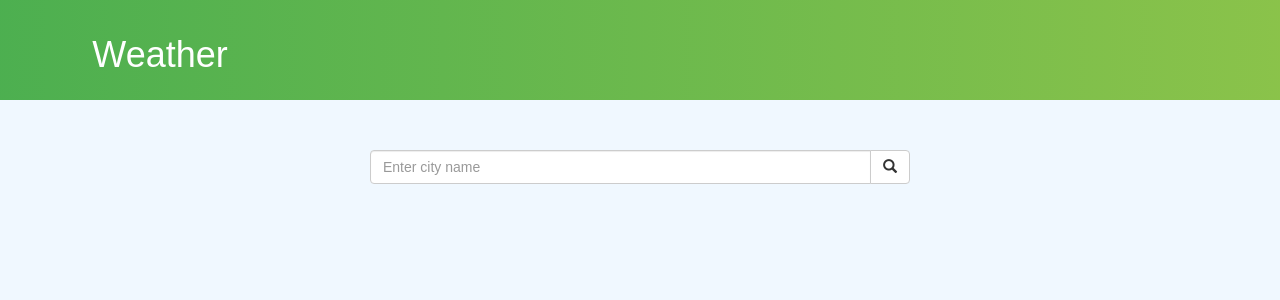
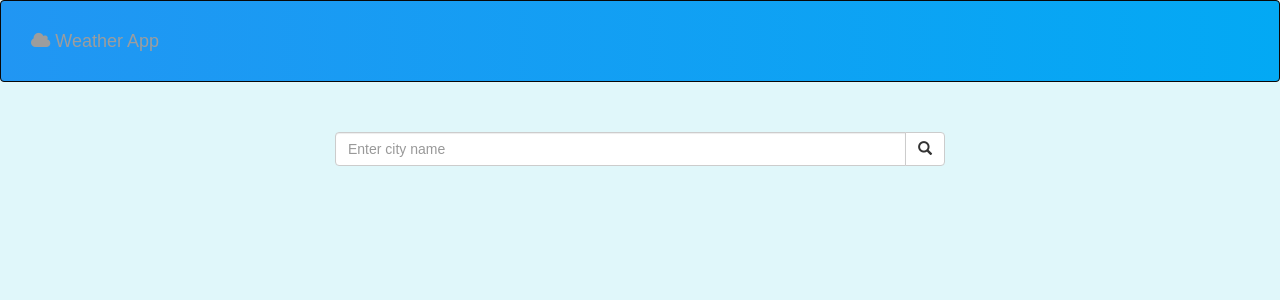
Before and after one commit to MhmdSaadi/weather_app, a Django app: page / in a window 1280 px wide. Shown: the top 300 px of the page. Run offline with Django 5.2, Linux system fonts and the light colour scheme; some libraries are stand-ins or nearby versions.

Commit message:
css style

```diff
--- a/templates/main/index.html
+++ b/templates/main/index.html
@@ -1,57 +1,64 @@
-
 <!DOCTYPE html>
 <html lang="en" dir="ltr">
-
   <head>
     <meta charset="utf-8">
     <title>Weather App</title>
     <!-- Latest compiled and minified CSS -->
     <link rel="stylesheet" href="https://maxcdn.bootstrapcdn.com/bootstrap/3.4.0/css/bootstrap.min.css">
-
     <!-- jQuery library -->
     <script src="https://ajax.googleapis.com/ajax/libs/jquery/3.4.1/jquery.min.js"></script>
-
     <!-- Latest compiled JavaScript -->
     <script src="https://maxcdn.bootstrapcdn.com/bootstrap/3.4.0/js/bootstrap.min.js"></script>
-
+    <!-- Bootstrap Icons -->
+    <link rel="stylesheet" href="https://cdnjs.cloudflare.com/ajax/libs/font-awesome/4.7.0/css/font-awesome.min.css">
     <!-- Custom CSS -->
     <style>
       body {
-      background-color: #f0f8ff;
+        background-color: #e0f7fa;
         font-family: 'Arial', sans-serif;
       }
+
       nav {
-      background: linear-gradient(to right, #4CAF50, #8BC34A);
+        background: linear-gradient(to right, #2196F3, #03A9F4);
         color: white;
         padding: 15px;
       }
+
       .container {
         margin-top: 50px;
+        padding: 0;
+        width: 100%;
+        height: 100%;
       }
+
       .input-group {
         margin-bottom: 20px;
       }
+
       .result {
         background-color: #fff;
         padding: 20px;
         border-radius: 10px;
         box-shadow: 0 0 10px rgba(0, 0, 0, 0.1);
       }
-    h3, h5 {
+
+      h3,
+      h5 {
         margin: 10px 0;
       }
     </style>
-
   </head>
-
   <body>
-  <nav class="row">
-    <h1 class="col-md-3 text-center">Weather</h1>
+    <nav class="navbar navbar-inverse">
+      <div class="container-fluid">
+        <div class="navbar-header">
+          <a class="navbar-brand" href="#">
+            <i class="fa fa-cloud"></i> Weather App </a>
+        </div>
+      </div>
     </nav>
-  <div class="container text-center">
-    <form method="post" class="col-md-6 col-md-offset-3">
-      {% csrf_token %}
-      <div class="input-group">
+    <div class="container">
+      <form method="post" class="col-md-6 col-md-offset-3"> {% csrf_token %} <div class="input-group">
           <input type="text" class="form-control" name="city" placeholder="Enter city name">
           <div class="input-group-btn">
             <button class="btn btn-default" type="submit">
@@ -60,18 +67,20 @@
           </div>
         </div>
       </form>
-    <div class="row">
-      {% if country_code and coordinate and temp and pressure and humidity %}
-      <div class="col-md-6 col-md-offset-3 result">
-        <h3>Country Code: {{country_code}}</h3>
-        <h5>Coordinate: {{coordinate}}</h5>
-        <h5>Temperature: {{temp}}</h5>
-        <h5>Pressure: {{pressure}}</h5>
-        <h5>Humidity: {{humidity}}</h5>
-      </div>
-      {% endif %}
-    </div>
+      <div class="row"> {% if country_code and coordinate and temp and pressure and humidity %} <div class="col-md-6 col-md-offset-3 result">
+          <h3>
+            <i class="glyphicon glyphicon-map-marker"></i> Coordinate: {{coordinate}}
+          </h3>
+          <h5>
+            <i class="glyphicon glyphicon-thermometer"></i> Temperature: {{temp}}
+          </h5>
+          <h5>
+            <i class="glyphicon glyphicon-dashboard"></i> Pressure: {{pressure}}
+          </h5>
+          <h5>
+            <i class="glyphicon glyphicon-tint"></i> Humidity: {{humidity}}
+          </h5>
+        </div> {% endif %} </div>
     </div>
   </body>
-
 </html>
```
Lines whose indentation alone changed are shown as unchanged.
